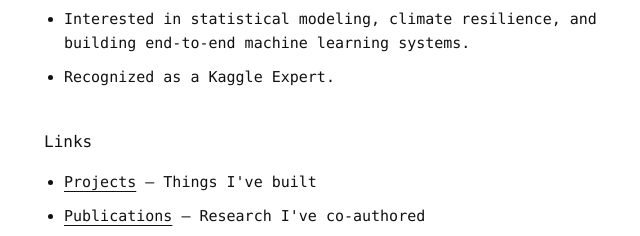
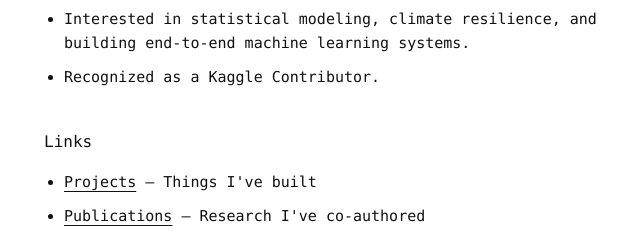
Before and after one commit to sridipbasu/sridipbasu.github.io, a plain HTML site: page index.html in a window 1280 px wide. Shown: the part 215-451 px from the top of the page, 296-936 px from the left. Drawn offline with Linux system fonts and the light colour scheme.

Commit message:
Update index.html

```diff
--- a/index.html
+++ b/index.html
@@ -58,7 +58,7 @@
         <ul>
             <li>MS AI & ML candidate at IIIT Lucknow and B.Sc. Statistics & Mathematics from Bangalore University.</li>
             <li>Interested in statistical modeling, climate resilience, and building end-to-end machine learning systems.</li>
-            <li>Recognized as a Kaggle Expert.</li>
+            <li>Recognized as a Kaggle Contributor.</li>
         </ul>
 
         <h2>Links</h2>
```
